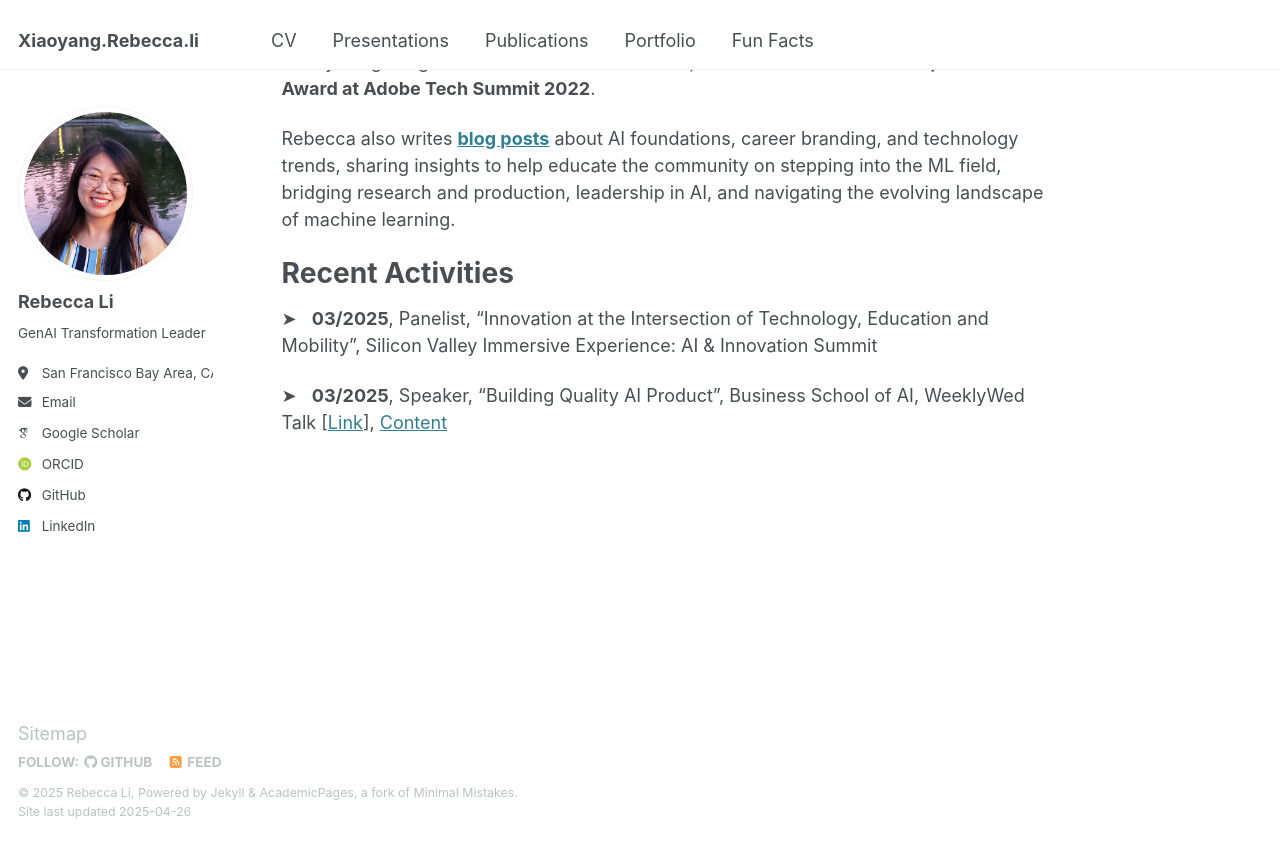
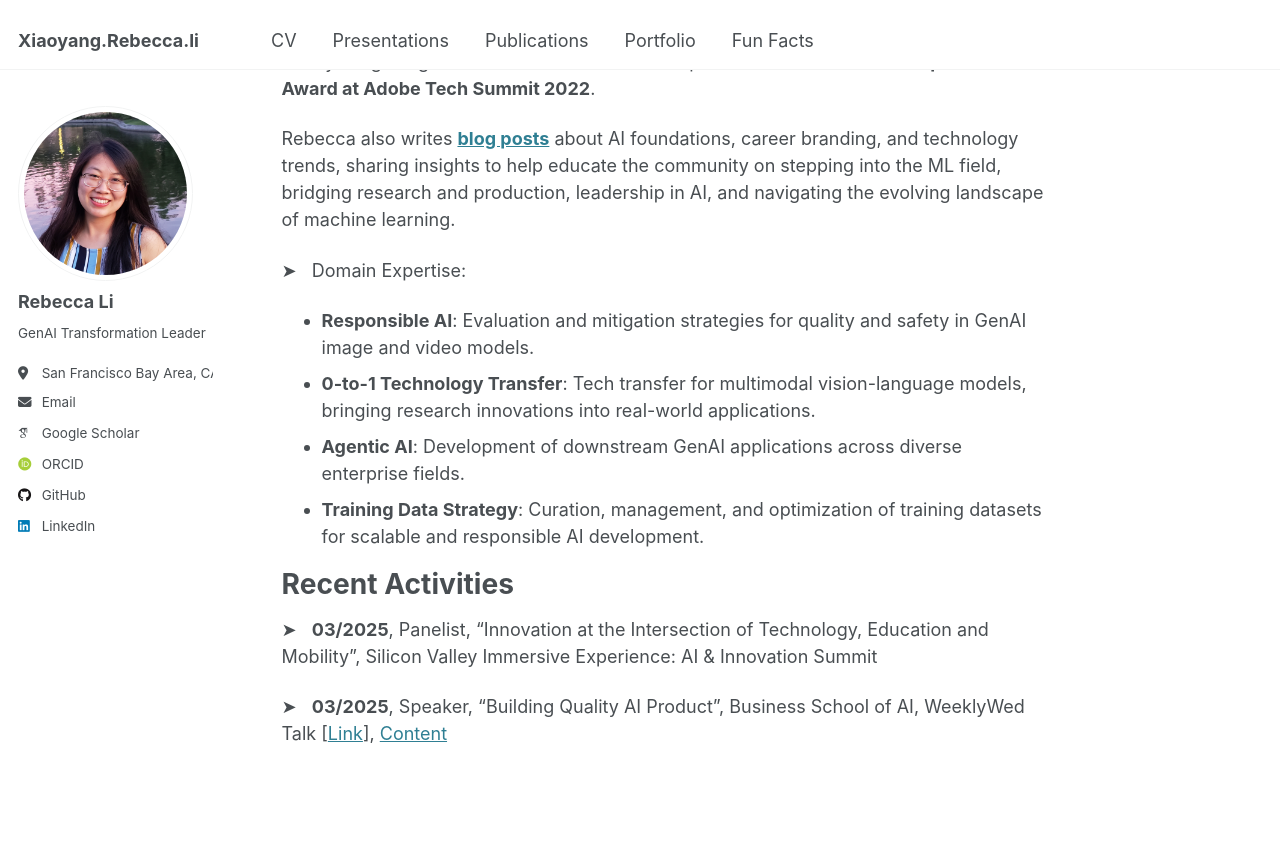
Before and after one commit to Xiaoyang-Rebecca/xiaoyang-rebecca.github.io, a Jekyll site: the page built from _pages/about.md, in a window 1280 px wide and 900 px high, scrolled down 498 px. Shown: the top 858 px of the window. Built offline with Jekyll 4.4.1, drawn with Linux system fonts in a browser that asks for light colours; some web fonts are replaced.

Commit message:
add domain expertise

```diff
--- a/_pages/about.md
+++ b/_pages/about.md
@@ -15,6 +15,12 @@ Rebecca co-founded the Firefly SDK and served as the release tech lead, scaling
 Her technical expertise extends to building innovative tools like ["Beacon-aug"](https://xiaoyang-rebecca.github.io//portfolio/0beaconaug/), a cross-library image augmentation module with 300+ operations that earned the **Top Session Award at Adobe Tech Summit 2022**.
 
 Rebecca also writes [**blog posts**](https://medium.com/@Dr.R.B.LI) about AI foundations, career branding, and technology trends, sharing insights to help educate the community on stepping into the ML field, bridging research and production, leadership in AI, and navigating the evolving landscape of machine learning.
+
+&#10148; &nbsp; Domain Expertise:
+- **Responsible AI**: Evaluation and mitigation strategies for quality and safety in GenAI image and video models.
+- **0-to-1 Technology Transfer**: Tech transfer for multimodal vision-language models, bringing research innovations into real-world applications.
+-	**Agentic AI**: Development of downstream GenAI applications across diverse enterprise fields.
+-	**Training Data Strategy**: Curation, management, and optimization of training datasets for scalable and responsible AI development.
 
 
 
```
